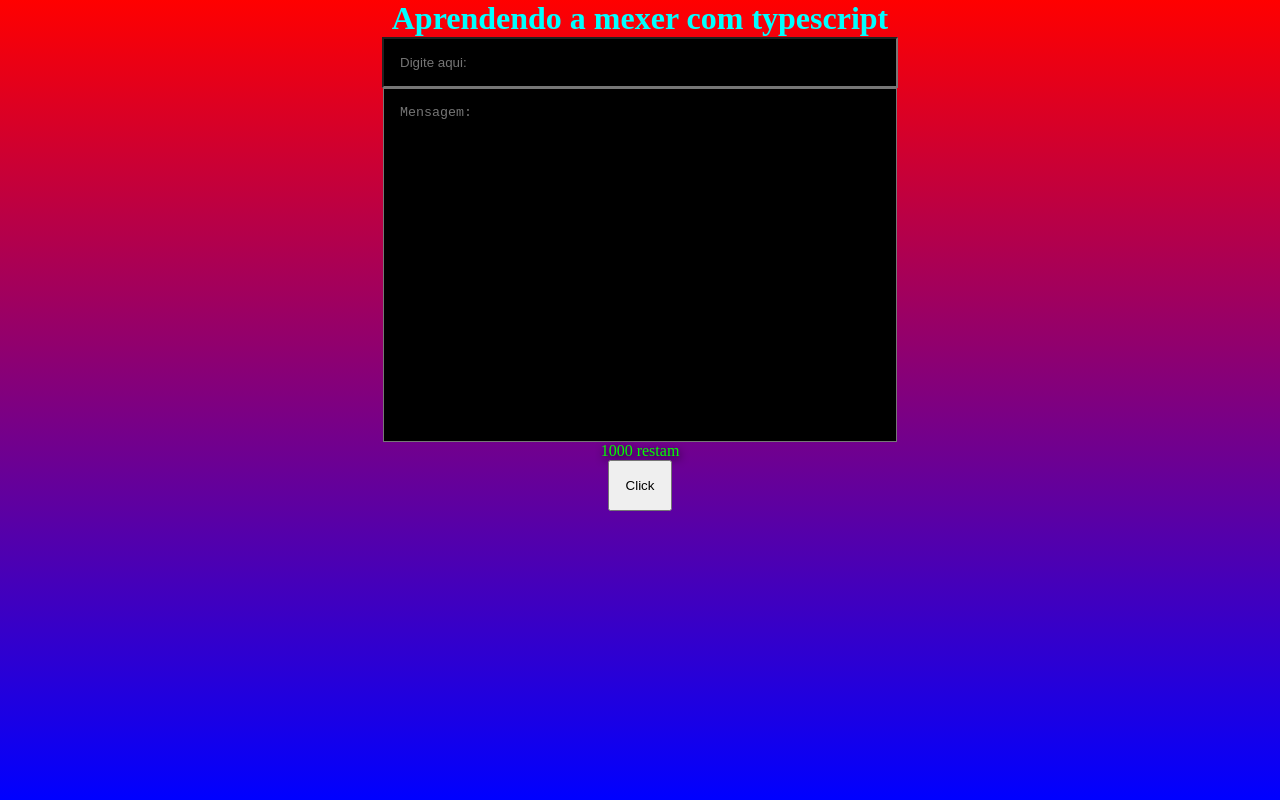
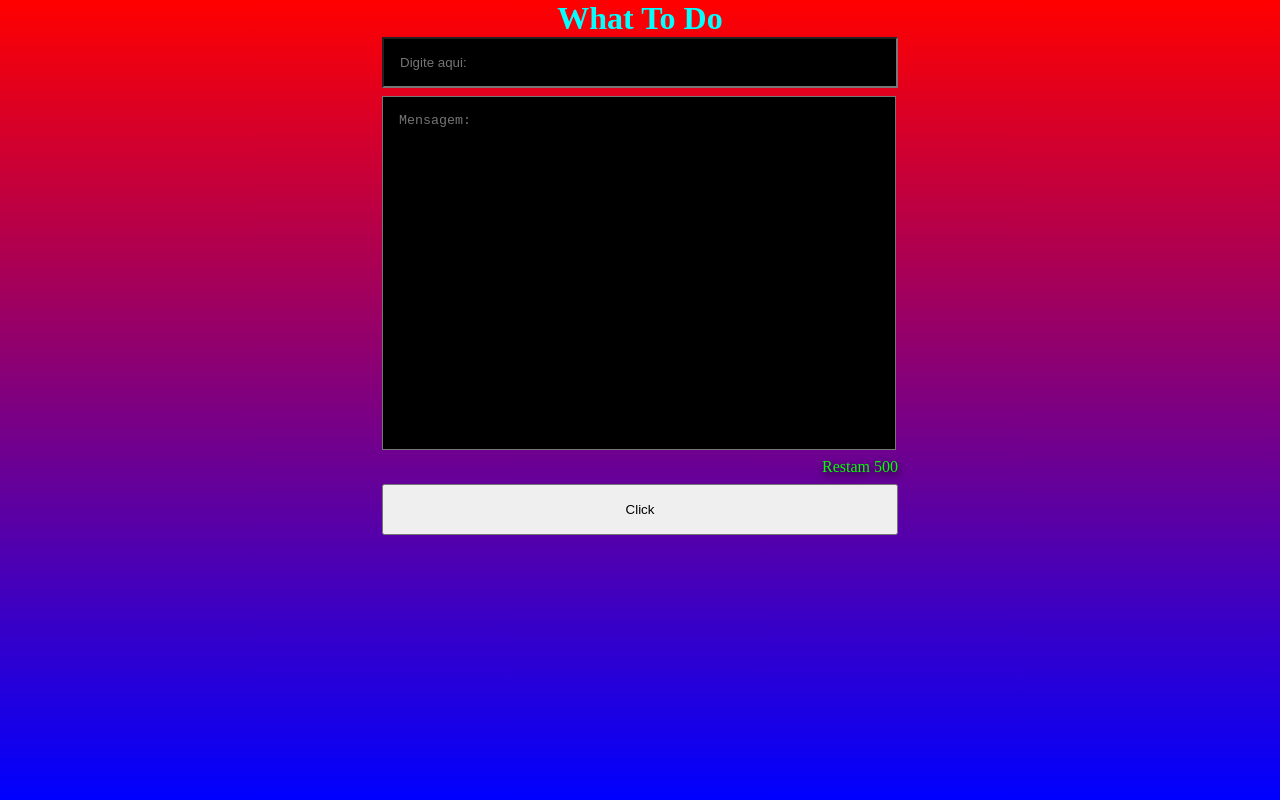
Before and after one commit to Deividi-Lucas/WhatToDo, a React (Vite) app: page / in a window 1280 px wide. Built offline with nearby package versions, Linux system fonts and the light colour scheme.

Commit message:
Style: Refactor code

```diff
--- a/package.json
+++ b/package.json
@@ -10,6 +10,7 @@
   },
   "dependencies": {
     "@types/styled-components": "^5.1.26",
+    "immer": "^10.0.1",
     "react": "^18.2.0",
     "react-dom": "^18.2.0",
     "styled-components": "^5.3.9"
--- a/src/components/Post/index.tsx
+++ b/src/components/Post/index.tsx
@@ -1,5 +1,5 @@
 import { useState } from 'react';
-import { Botao, Write, Writes } from './style';
+import { Botao, Main, Write, Writes } from './style';
 
 interface ButtonProps{
     title: string;
@@ -14,13 +14,13 @@ interface ButtonProps{
 
 export default function Forms({title, width, padding,backgroundColor,color}:ButtonProps) {
     const [Valueinput, setValueinput] = useState(0)
-    return (<>
-    <Writes placeholder='Digite aqui:' style={{width, padding, backgroundColor, color}} maxLength={80}/>
-    <Write placeholder='Mensagem: ' style={{height:'20rem',width,padding, overflowY:'auto',backgroundColor,color}} maxLength={1000} onChange={(e)=> setValueinput(e.target.value.length)
-    }/>
+    return (
+    <Main>
+        <Writes placeholder='Digite aqui:' style={{width, padding, backgroundColor, color}} maxLength={80}/>
+        <Write placeholder='Mensagem: ' style={{height:'20rem',width,padding, overflowY:'auto',backgroundColor,color}} maxLength={500} onChange={(e)=> setValueinput(e.target.value.length)}/>
 
-    <span style={{color, textShadow:'1px 3px 0.5rem black'}}>{`${1000-Valueinput} restam`}</span>
-    <Botao>{title}</Botao>
+        <span style={{color, textShadow:'1px 3px 0.5rem black',textAlign:'right'}}> Restam {`${500-Valueinput}`}</span>
+        <Botao>{title}</Botao>
 
-    </>)
+    </Main>)
 }
--- a/src/components/Post/style.ts
+++ b/src/components/Post/style.ts
@@ -3,6 +3,11 @@ import styled from "styled-components";
 export const Botao = styled.button`
 height: min-content;
 padding: 1rem;
+`
+export const Main = styled.div`
+display: flex ;
+flex-direction: column;
+gap: 0.5rem;
 `
 
 
--- /dev/null
+++ b/src/components/Res/style.ts
@@ -0,0 +1,6 @@
+import styled from "styled-components";
+
+export const Main = styled.div`
+height: 10rem;
+
+`
--- a/src/pages/home/index.tsx
+++ b/src/pages/home/index.tsx
@@ -5,8 +5,8 @@ import { Main, Titulo } from "./style"
 export default function Home (){
     return (
         <Main>
-            <Titulo style={{color:`${color.ciano}`}}>Aprendendo a mexer com typescript </Titulo>
-            <Forms title="Click" width="30rem" padding="1rem" backgroundColor={color.preto} color={color.green}/>
+            <Titulo style={{color:`${color.ciano}`}}>What To Do</Titulo>
+            <Forms title="Click" width="30rem" padding="1rem" backgroundColor={color.preto} color={color.green} />
         </Main>
     )
 }
```
Also changed, not shown: src/components/Res/index.tsx (added, +17 -0 lines), 1 other file (tests, documents, lock files or other folders).
